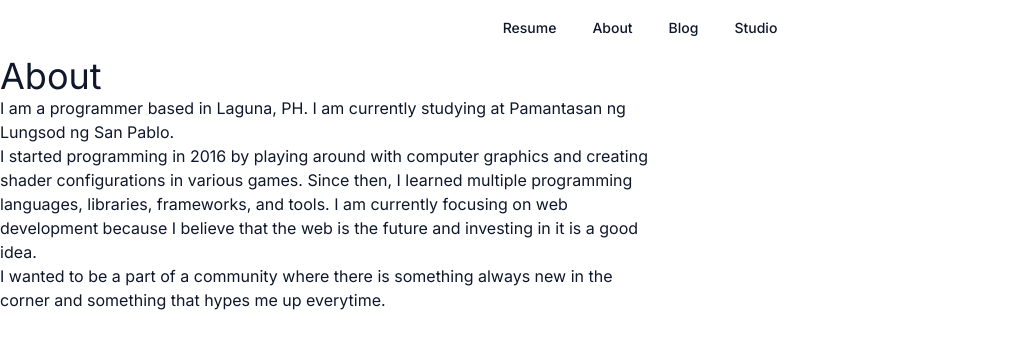
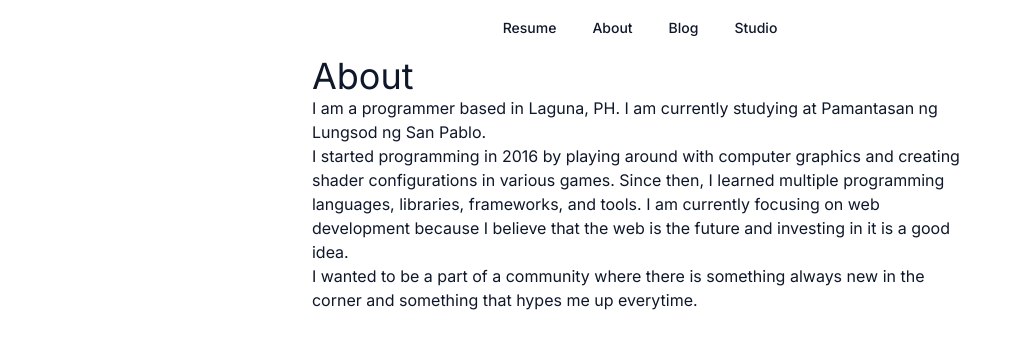
Before and after one commit to cpeaustriajc/cpeaustriajc.dev, a Next.js app: page / in a window 1280 px wide. Shown: the top 348 px of the page, without its empty margins (0-1022 px from the left). Built offline with nearby package versions, Linux system fonts and the light colour scheme.

Commit message:
Center homepage and blog contents

```diff
--- a/app/blog/page.tsx
+++ b/app/blog/page.tsx
@@ -1,6 +1,6 @@
 export default function BlogPage() {
   return (
-    <main>
+    <main className="max-w-prose mx-auto">
       <h1>Blog</h1>
     </main>
   );
--- a/app/page.tsx
+++ b/app/page.tsx
@@ -7,7 +7,7 @@ export const metadata = {
 
 export default function Home() {
   return (
-    <main className="max-w-prose">
+    <main className="max-w-prose mx-auto">
       <About />
     </main>
   );
```
